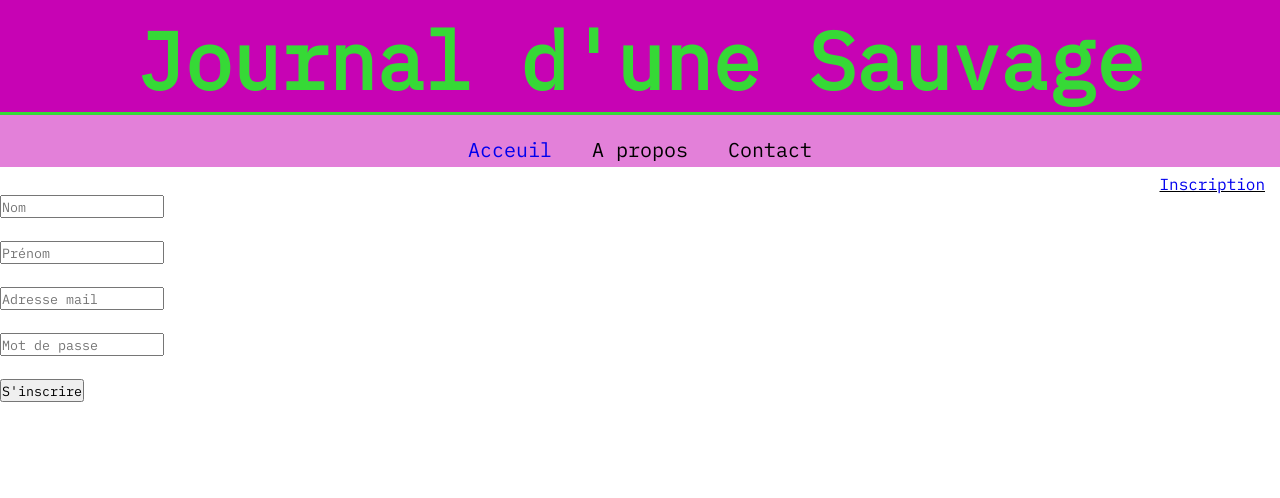
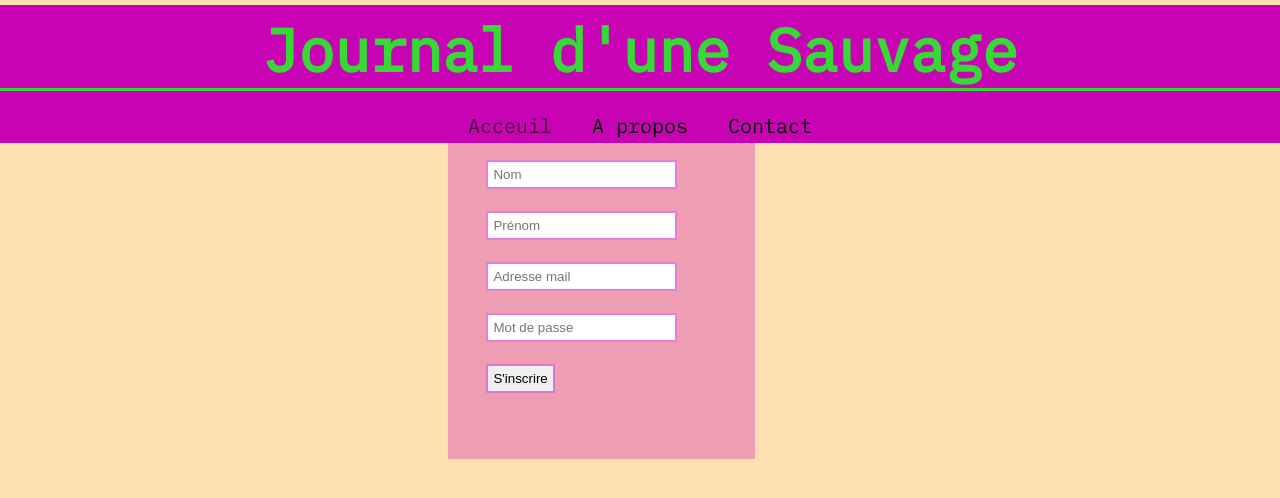
Before and after one commit to Leeloo00/JournalPublic, a PHP site: page /inscription-connexion.php in a window 1280 px wide. Shown: the top 498 px of the page. Run offline with PHP 8.4, Linux system fonts and the light colour scheme.

Commit message:
ajustement nav

```diff
--- a/header.php
+++ b/header.php
@@ -15,12 +15,12 @@
 </head>
 <body>
     <header>
-        <h1 id="nav">Journal d'une Sauvage</h1>
     </header>
     <nav>
+        <h1 id="nav">Journal d'une Sauvage</h1>
         <ul id="menu">
             <li>
-                <a href="#">Acceuil</a>
+                <a href="index.php">Acceuil</a>
             </li>
             <li>A propos</li>
             <li>Contact</li>
--- a/index.php
+++ b/index.php
@@ -1,5 +1,5 @@
 <?php
-require_once "header.php";
+require "header.php";
 
 ?>
 
--- /dev/null
+++ b/inscription-connexion.css
@@ -0,0 +1,35 @@
+
+
+input{
+    border: 2px solid  rgb(199, 3, 180, 0.5);
+    padding: 5px;
+}
+
+.container{
+    width: 30%;
+    margin: auto;
+    margin-top: 80px;
+}
+
+#connexion{
+    display:none;
+}
+
+.container-form{
+    width: 80%;
+    padding-left: 10%;
+    padding-top: 30px;
+    background-color: rgb(199, 3, 180, 0.3);
+}
+
+button{
+
+}
+
+@media screen and (max-width: 940px){
+    .container{
+        width: 80%;
+        margin: auto;
+        margin-top: 80px;
+    }
+}
--- /dev/null
+++ b/inscription-connexion.js
@@ -0,0 +1,20 @@
+var login = document.getElementById('login');
+var connect = document.getElementById('connect');
+
+var inscription = document.getElementById('inscription');
+var connexion = document.getElementById('connexion');
+
+connect.addEventListener('click',
+ function(){
+    console.log('You cliked on me ?')
+    connexion.style.display = 'block';
+    inscription.style.display = 'none';
+ })
+
+
+login.addEventListener('click',
+function(){
+   console.log('You cliked on me ?')
+   connexion.style.display = 'none';
+   inscription.style.display = 'block';
+})
--- a/inscription-connexion.php
+++ b/inscription-connexion.php
@@ -1,26 +1,32 @@
 <?php
-session_start();
 $bdd = new PDO('mysql:host=127.0.0.1;dbname=journal', 'root', '');
 require_once "header.php";
 
-if(isset($_POST['valider'])){
+if(isset($_POST['inscription'])){
+
+    echo 'ok';
 
     $nom = htmlspecialchars($_POST['nom']);
     $prenom = htmlspecialchars($_POST['prenom']);
     $mail = htmlspecialchars($_POST['mail']);
-    $mdp = htmlspecialchars($_POST['mdp']);
+    $mdp = sha1($_POST['mdp']);
+    $role = '';
 
     if(!empty($_POST['nom']) && !empty($_POST['prenom']) && !empty($_POST['mail']) && !empty($_POST['mdp'])){
 
-
-        $insert_user = $bdd->prepare('INSERT INTO users(nom, prenom, mail, mdp) VALUES (?, ?, ?, ?)');
-        $insert_user->execute([$nom, $prenom, $mail, $mdp]);
+        $insert_user = $bdd->prepare("INSERT INTO users(nom, prenom, mail, mdp, role) VALUES (?, ?, ?, ?, ?)");
+        $insert_user->execute([$nom, $prenom, $mail, $mdp, $role]);
 
         $message = "Votre compte a bien été crée";
     }else{
         $erreur = "Veuillez remplir tous les champs";
     }
 }
+
+
+
+
+
 
 ?>
 
@@ -31,16 +37,30 @@
     <meta charset="UTF-8">
     <meta http-equiv="X-UA-Compatible" content="IE=edge">
     <meta name="viewport" content="width=device-width, initial-scale=1.0">
+    <link rel="stylesheet" href="inscription-connexion.css">
     <title>Document</title>
 </head>
 <body>
+    <div class="container">
+        <div class="buttons">
+            <button id='login'>Inscription</button>
+            <button id='connect'>Connexion</button>
+        </div>
         <div class="container-form">
-        <form action="" method="POST">
+            <form action="" method="POST" id='inscription'>
                 <input type="text" placeholder="Nom" name="nom"><br><br>
                 <input type="text" placeholder="Prénom" name="prenom"><br><br>
-            <input type="text" placeholder="Adresse mail" name="mail"><br><br>
-            <input type="text" placeholder="Mot de passe" name="mdp"><br><br>
-            <input type="submit" name='valider' value="S'inscrire">
+                <input type="mail" placeholder="Adresse mail" name="mail"><br><br>
+                <input type="password" placeholder="Mot de passe" name="mdp">
+                <br><br>
+                <input type="submit" name="inscription" value="S'inscrire">
+            </form>
+
+            <form action="" method="POST" id='connexion'>
+                <input type="mail" placeholder="Adresse mail" name="mail"><br><br>
+                <input type="password" placeholder="Mot de passe" name="mdp">
+                <br><br>
+                <input type="submit" name="connexion" value="Se connecter">
             </form>
             <br>
         <?php
@@ -55,5 +75,9 @@
         <br><br>
     </div>
 
+
+    </div>
+
+    <script src='inscription-connexion.js'></script>
 </body>
 </html>
--- a/style/header.css
+++ b/style/header.css
@@ -9,27 +9,35 @@
 }
 
 *{
-    margin:0;
+    margin: 0;
     padding: 0;
+    box-sizing: border-box;
+}
+body{
+    background-color: rgb(254, 224, 179) ;
     font-family: 'ibm_plex_monoregular';
 }
 
 nav{
-    background-color: '#C703B4';
+    display : flex;
+    background-color: rgb(199, 3, 180);
+    justify-content: center;
+    position: fixed;
+    width: 100vw;
+    flex-wrap: wrap;
+    margin: 0 auto 0;
+    padding-top: 0px;
+    z-index: 99;
 }
 
 #nav{
-    font-size: 80px;
+    width: 100%;
+    font-size: 60px;
+    font-weight: bold;
     color: rgb(54, 217, 54);
-    background-color: rgb(199, 3, 180);
+    background-color:  rgb(199, 3, 180);
     border-bottom: 3px solid rgb(54, 217, 54);
     display: flex;
-    justify-content: center;
-}
-
-nav{
-    display : flex;
-    background-color: rgb(199, 3, 180, 0.5);
     justify-content: center;
 }
 
@@ -46,13 +54,13 @@
     font-size: 20px;
 }
 
-li:hover{
-    color: white;
+a{
+    color: rgb(74, 0, 59);
+    text-decoration: none;
 }
 
-a{
-    color: none;
-    text-decoration: none;
+a:hover{
+    color: white;
 }
 
 #log{
@@ -65,7 +73,7 @@
 }
 
 #log:hover{
-    color:  rgb(199, 3, 180);
+    color: rgb(74, 0, 59);
 }
 
 #suscribe{
@@ -112,7 +120,6 @@
         padding-top: 50px;
         padding-bottom: 100px;
         background-color: rgb(199, 3, 180) ;
-        /* position: absolute; */
     }
 
     #log{
```
Also changed, not shown: style/index.css (+10 -4 lines), index.html (deleted). Lines whose indentation alone changed are shown as unchanged.
